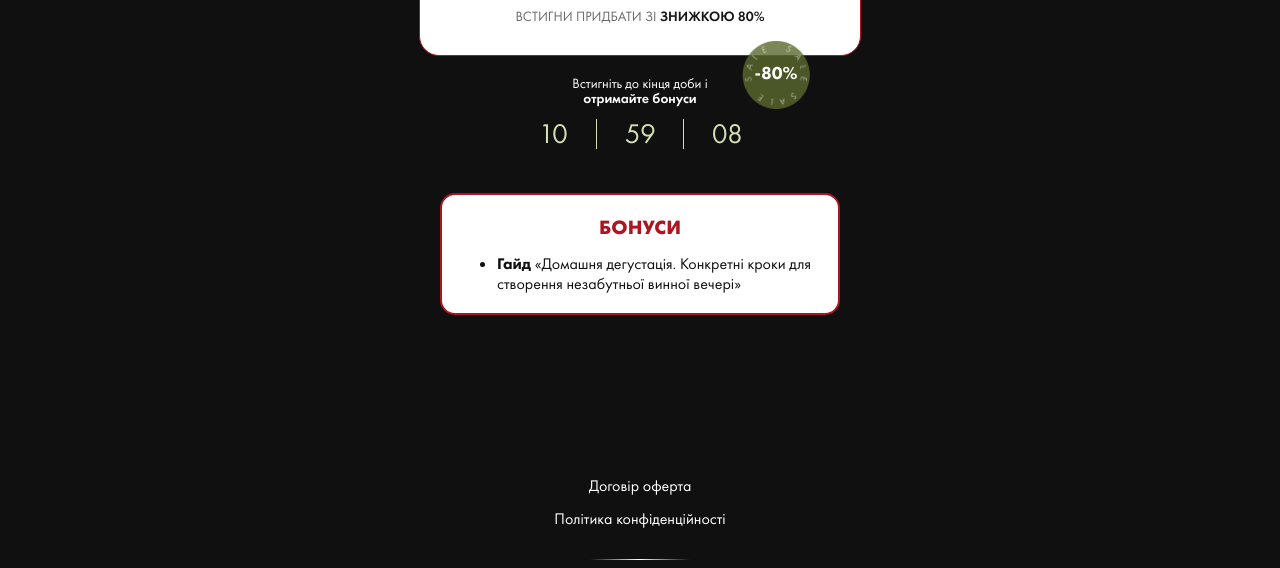
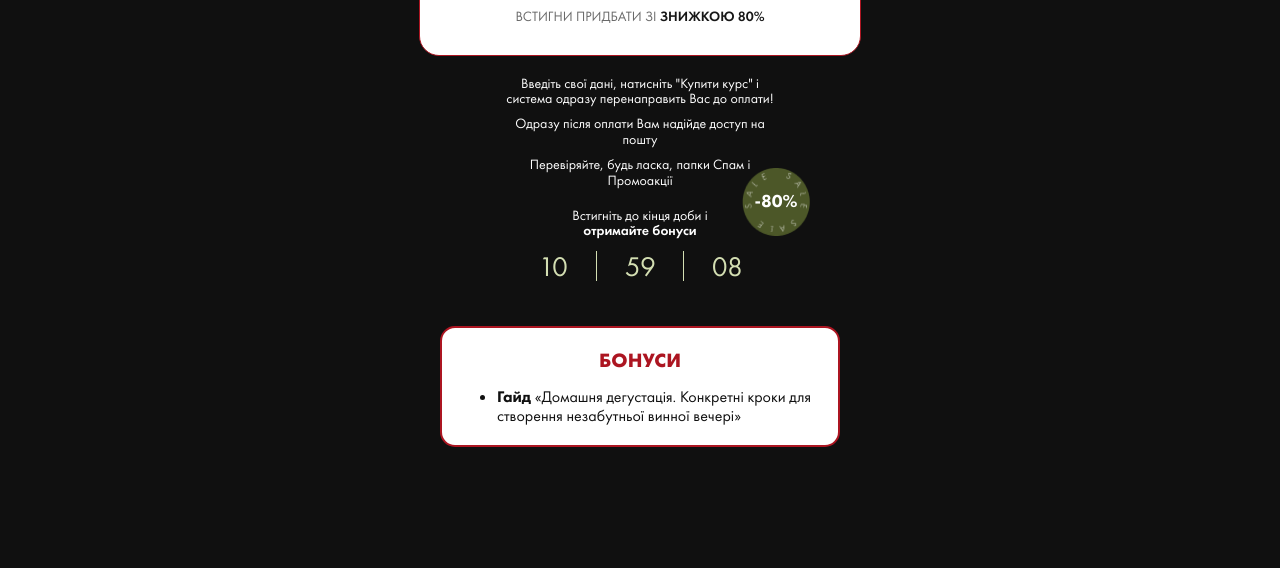
Before and after one commit to RomanIsaiev/work-website-29, a website built with Vite: page index.html in a window 1280 px wide. Shown: the part 8931-9499 px from the top of the page. Built offline with nearby package versions, Linux system fonts and the light colour scheme; a script that the page names is missing.

Commit message:
added text for form

```diff
--- a/index.html
+++ b/index.html
@@ -920,6 +920,18 @@
                 Встигни придбати зі <span>знижкою 80%</span>
               </p>
             </div>
+            <ul class="instruction-list list">
+              <li class="list-item">
+                Введіть свої дані, натисніть "Купити курс" і система одразу
+                перенаправить Вас до оплати!
+              </li>
+              <li class="list-item">
+                Одразу після оплати Вам надійде доступ на пошту
+              </li>
+              <li class="list-item">
+                Перевіряйте, будь ласка, папки Спам і Промоакції
+              </li>
+            </ul>
             <div class="buy-button-container">
               <div id="kwiga-widget-1708515178"></div>
               <div class="main-sale-mark">
--- a/src/css/styles.css
+++ b/src/css/styles.css
@@ -2081,3 +2081,28 @@ p {
 
   cursor: pointer;
 }
+
+/* .instruction-list */
+
+.instruction-list {
+  display: flex;
+  flex-direction: column;
+  gap: 10px;
+
+  margin-bottom: 15px;
+}
+
+.instruction-list .list-item {
+  color: #fff;
+  text-align: center;
+  font-family: "Futura PT";
+  font-size: 14px;
+  font-style: normal;
+  font-weight: 400;
+  line-height: 110%; /* 15.4px */
+
+  max-width: 280px;
+
+  margin-left: auto;
+  margin-right: auto;
+}
```
